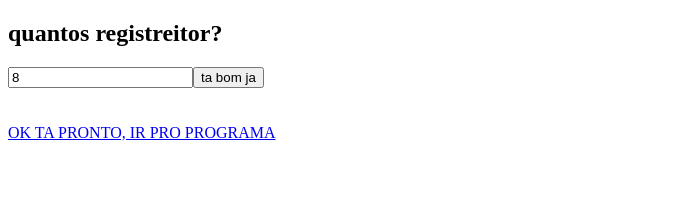
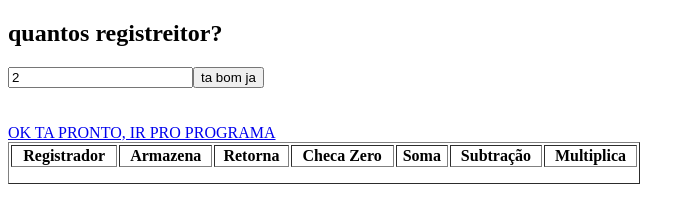
Before and after one commit to RafaelKuhn/coveiro-compiler, a plain HTML site: page index.html in a window 1280 px wide. Shown: the whole page, without its empty margins (0-695 px from the left). Drawn offline with Linux system fonts and the light colour scheme.

Commit message:
update: criando tabela dinamica

```diff
--- a/index.html
+++ b/index.html
@@ -9,10 +9,11 @@
 <body>
 
 	<h2>quantos registreitor? </h2>
-	<input id="quantidadeRegs" type="number" value="8"></input><button onclick="contabiliza()"> ta bom ja</button>
+	<input id="qtdRegistradores" type="number" value="2"></input><button onclick="contabiliza()"> ta bom ja</button>
 
 	<br><br><br>
 	<a href="programa.html">OK TA PRONTO, IR PRO PROGRAMA</a>
+	<div id="tabela"></div>
 
 	<script src="index.js"></script>
 </body>
--- a/index.js
+++ b/index.js
@@ -2,4 +2,40 @@ console.log("temo na página do maquinario");
 
 function contabiliza() {
 	alert(`vamo gera o maquinário com ${document.getElementById("quantidadeRegs").value}`)
+
+	var qtdRegistradores = document.getElementById("qtdRegistradores");
 }
+
+function criaTabela() {
+	var tblDiv = document.getElementById("tabela");
+	var table = document.createElement('table');
+	table.border = '1px';
+	table.style.width = '50%'
+
+	var tableHead = document.createElement('thead');
+	table.appendChild(tableHead);
+	var tableIndex = ['Registrador', 'Armazena', 'Retorna', 'Checa Zero', 'Soma', 'Subtração', 'Multiplica'];
+	var linhaHead = document.createElement('tr');
+	for (let col = 0; col < tableIndex.length; col++) {
+		var th = document.createElement('th');
+		th.textContent = tableIndex[col];
+		linhaHead.appendChild(th);
+	}
+	tableHead.appendChild(linhaHead);
+
+	var tableBody = document.createElement('tbody');
+	table.appendChild(tableBody);
+	for (var linha = 0; linha < tableIndex.length; linha++) {
+		linhaBody = document.createElement('tr');
+
+		for (let coluna = 0; coluna < tableIndex.length[linha]; coluna++) {
+			td = document.createElement('td');
+			td.textContent = '';
+			linhaBody.appendChild(td);
+		}
+		tableBody.appendChild(linhaBody);
+	}
+
+	tblDiv.appendChild(table);
+}
+criaTabela();
```
